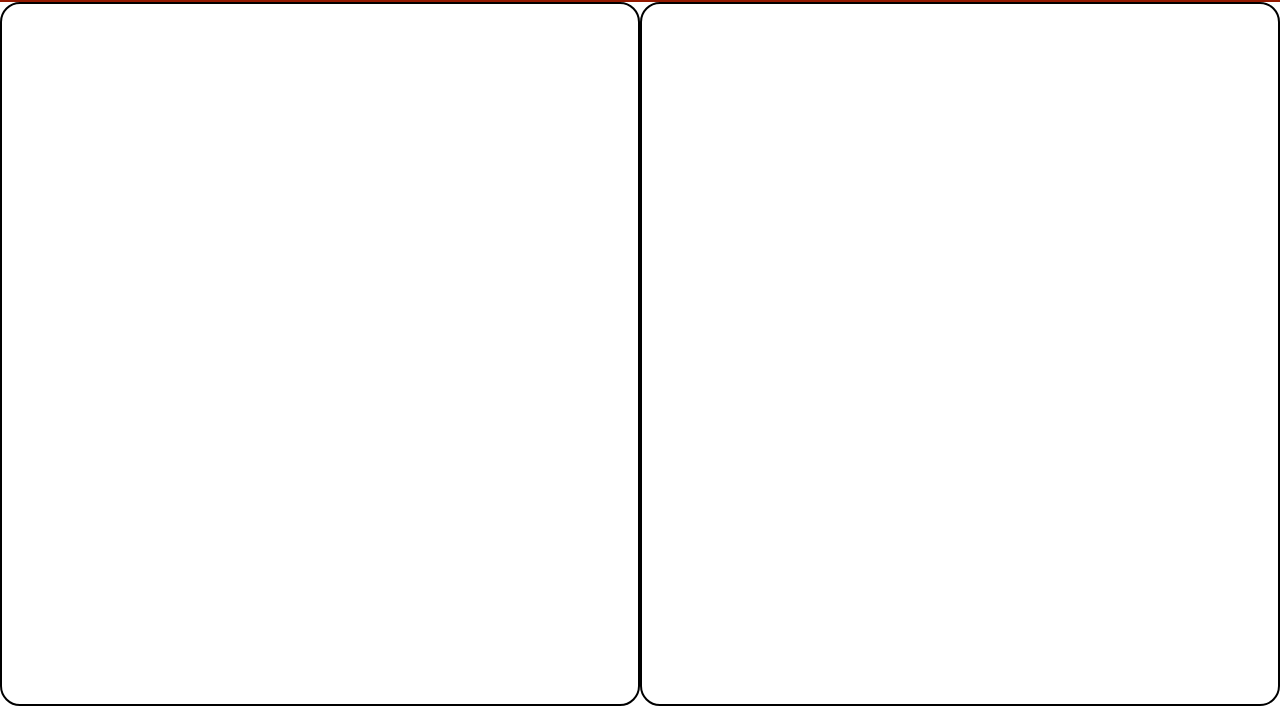
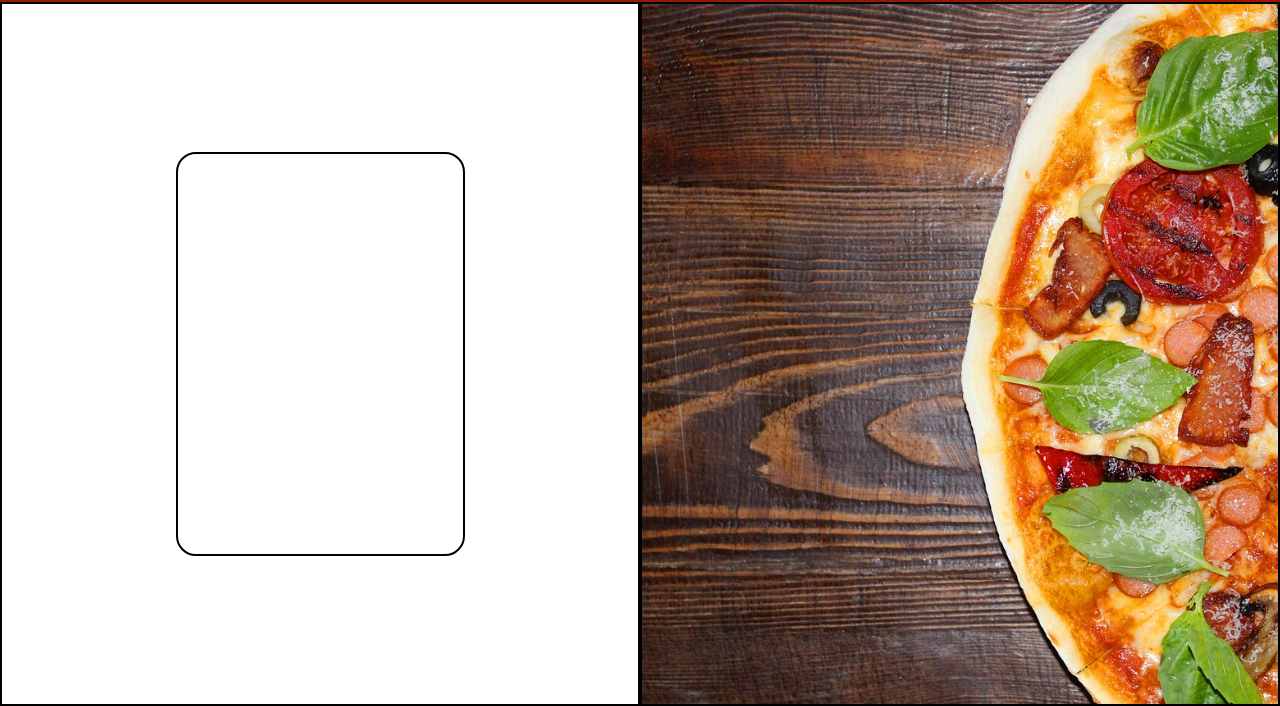
Before and after one commit to desenvolvedorpaulosergio/ProfessionalProjectsHTMLCSSandJS, a plain HTML site: page ProjectsHTMLCSSJS/ThematicSystems/PizzariaRapidista/classhtml/index.html in a window 1280 px wide. Shown: the part 1317-2023 px from the top of the page. Drawn offline with Linux system fonts and the light colour scheme.

Commit message:
Atualizar progresso!

```diff
--- a/ProjectsHTMLCSSJS/ThematicSystems/PizzariaRapidista/classcss/index.css
+++ b/ProjectsHTMLCSSJS/ThematicSystems/PizzariaRapidista/classcss/index.css
@@ -253,7 +253,6 @@
 .estilo-div{
     border: 2px solid black;
     padding: 20px;
-    border-radius: 20px;
     height: 660px;
     width: 50%;
 }
@@ -263,5 +262,16 @@
     display: flex;
     align-items: center;
     justify-content: center;
-    b
 }
+
+#estilo-img{
+    background: black url(../resource/imgs/background-image-style2.jpg) left center no-repeat;
+    background-size: cover;
+}
+
+#estilo-texto > div{
+    border: 2px solid black;
+    border-radius: 20px;
+    height: 400px;
+    width: 285px;
+}
--- a/ProjectsHTMLCSSJS/ThematicSystems/PizzariaRapidista/classhtml/index.html
+++ b/ProjectsHTMLCSSJS/ThematicSystems/PizzariaRapidista/classhtml/index.html
@@ -131,7 +131,10 @@
     </section>
     <section id="estilo-parte3">
         <div class="estilo-div" id="estilo-texto">
-            <div></div>
+            <div>
+                <h1></h1>
+                <p></p>
+            </div>
         </div>
         <div class="estilo-div" id="estilo-img"></div>
     </section>
```
